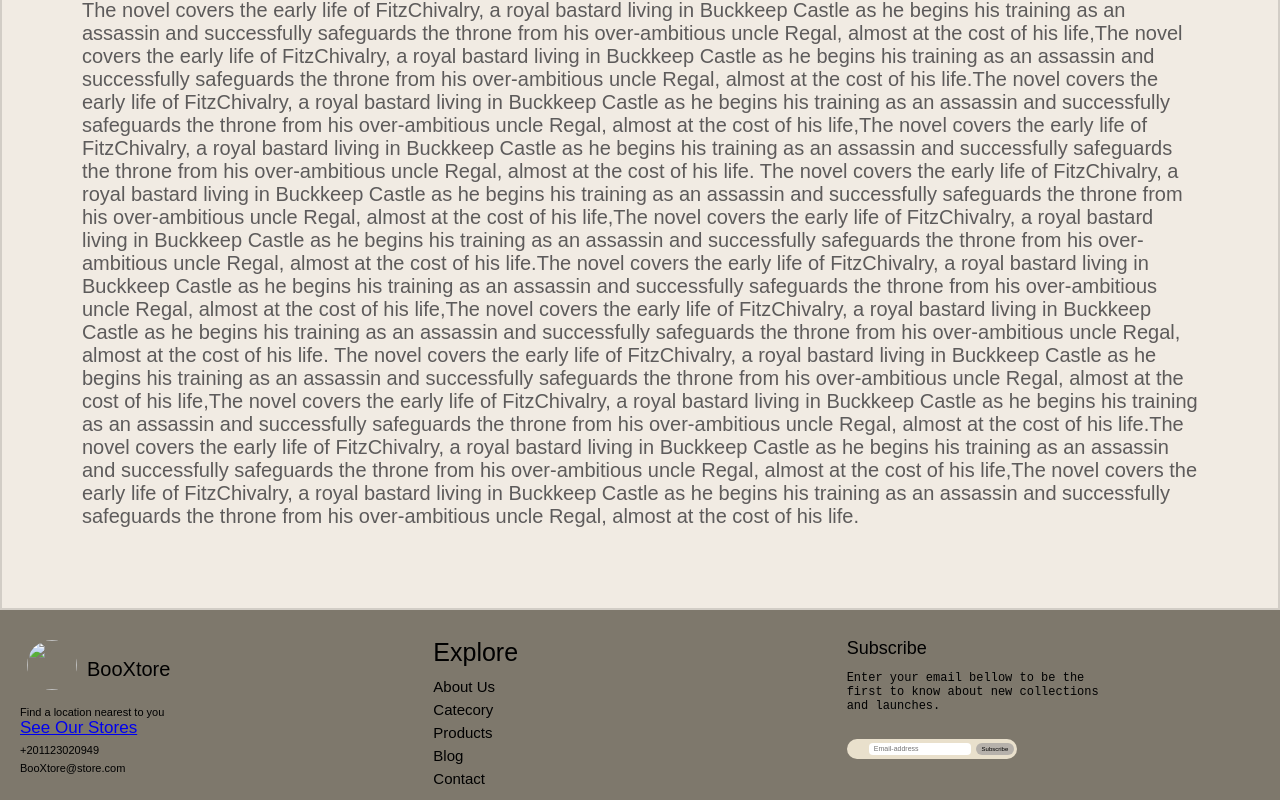
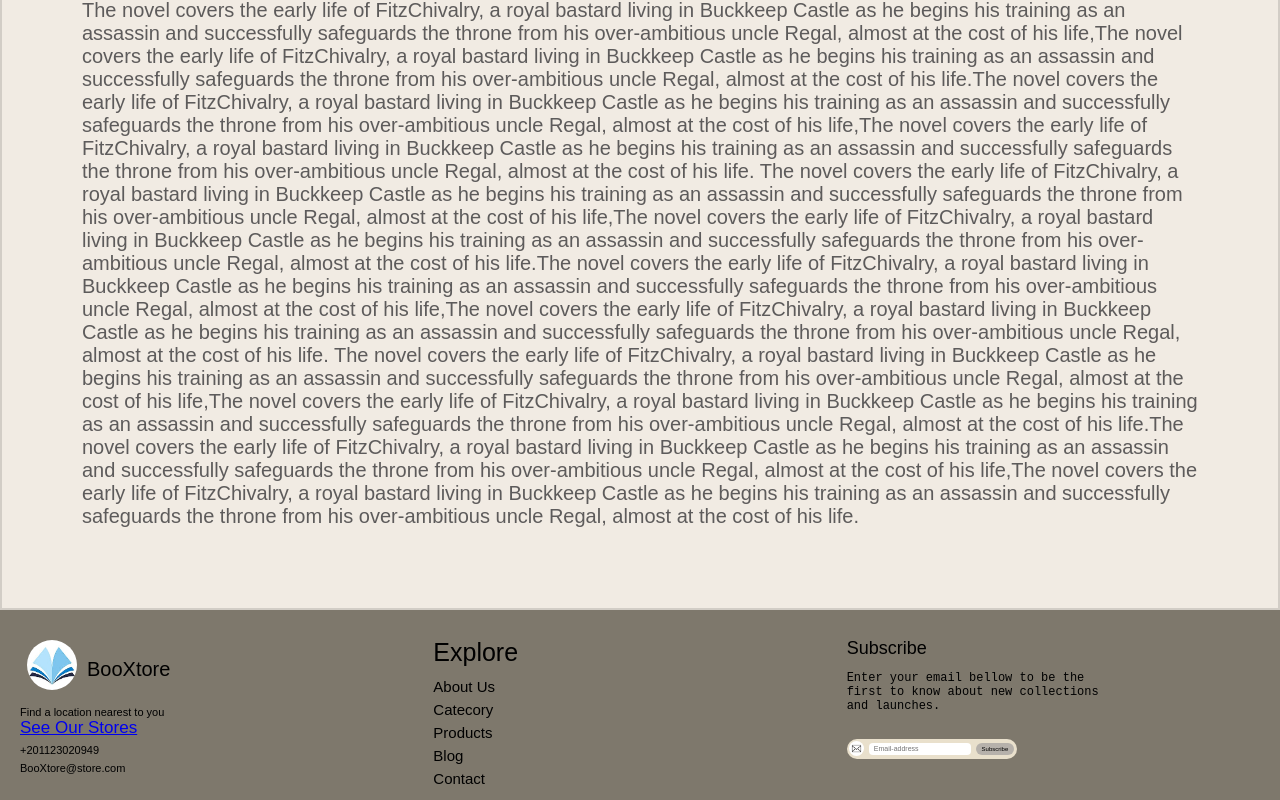
Before and after one commit to mariamramadan0306/mariamramadan0306, a plain HTML site: page novel1.html in a window 1280 px wide. Shown: the part 966-1766 px from the top of the page. Drawn offline with Linux system fonts and the light colour scheme; files that its build step writes are made by us from their sources; files whose address does not match are found by name.

Commit message:
Update novel1.html

```diff
--- a/novel1.html
+++ b/novel1.html
@@ -2,7 +2,7 @@
 <html>
   <head>
     <title>Product details</title>
-    <link rel="stylesheet" href="/task/novel1.css" />
+    <link rel="stylesheet" href="novel1.css" />
   </head>
   <body>
     <header>
@@ -151,7 +151,7 @@ raised in the shadow of the royal courtby his
     <footer>
       <div class="info-footer" style="flex: 1">
         <div class="logo">
-          <img class="imgbook" src="/task/book.jpg" />
+          <img class="imgbook" src="book.jpg" />
           <p class="logo-name-footer">BooXtore</p>
         </div>
         <p>Find a location nearest to you</p>
@@ -180,7 +180,7 @@ first to know about new collections
 and launches.
         </pre>
         <div class="Enter-email">
-          <img class="email-icon" src="/task/email.png" />
+          <img class="email-icon" src="email.png" />
           <input class="input-email" type="text" placeholder="Email-address" />
           <button class="button-email">Subscribe</button>
         </div>
```
